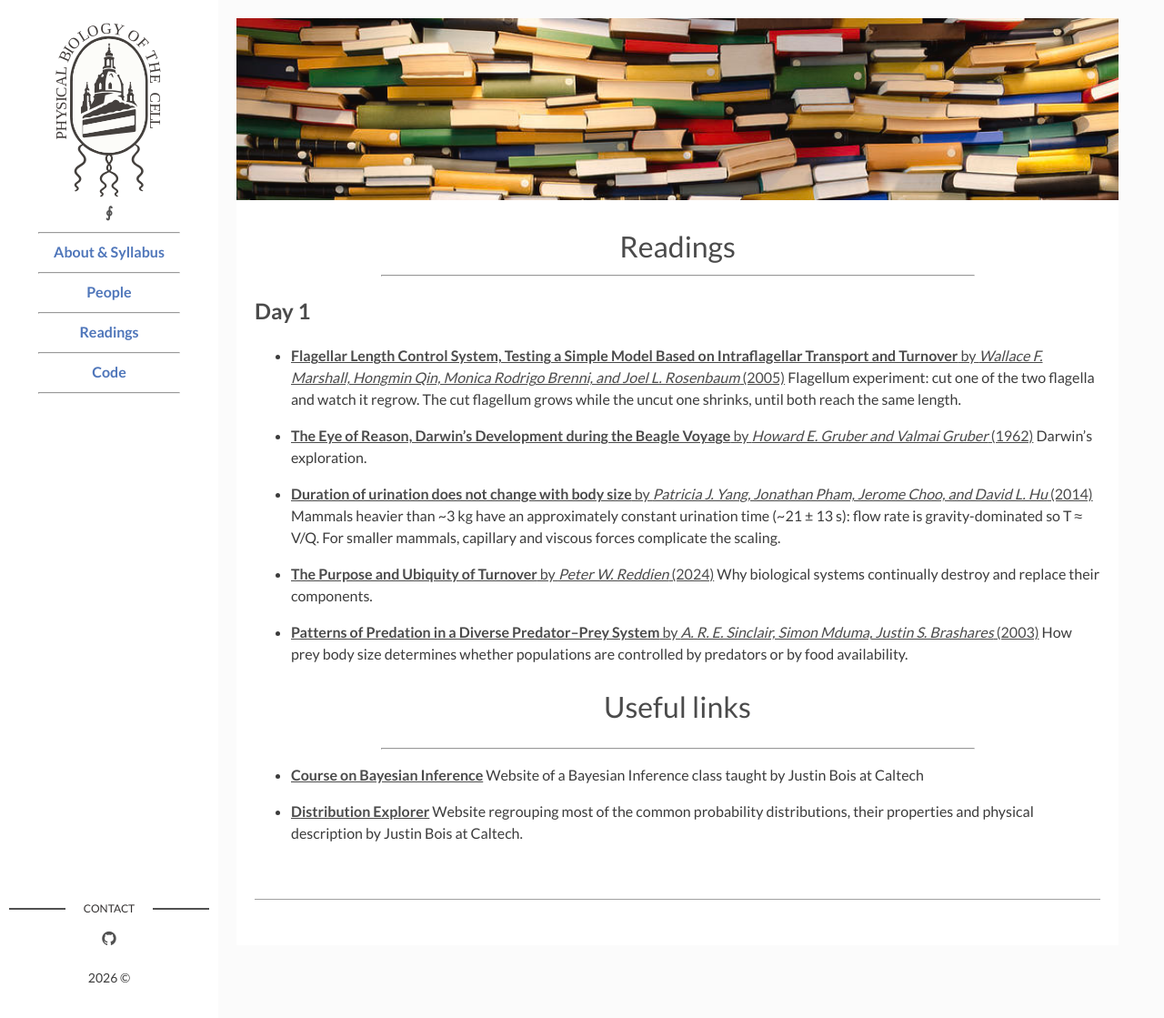
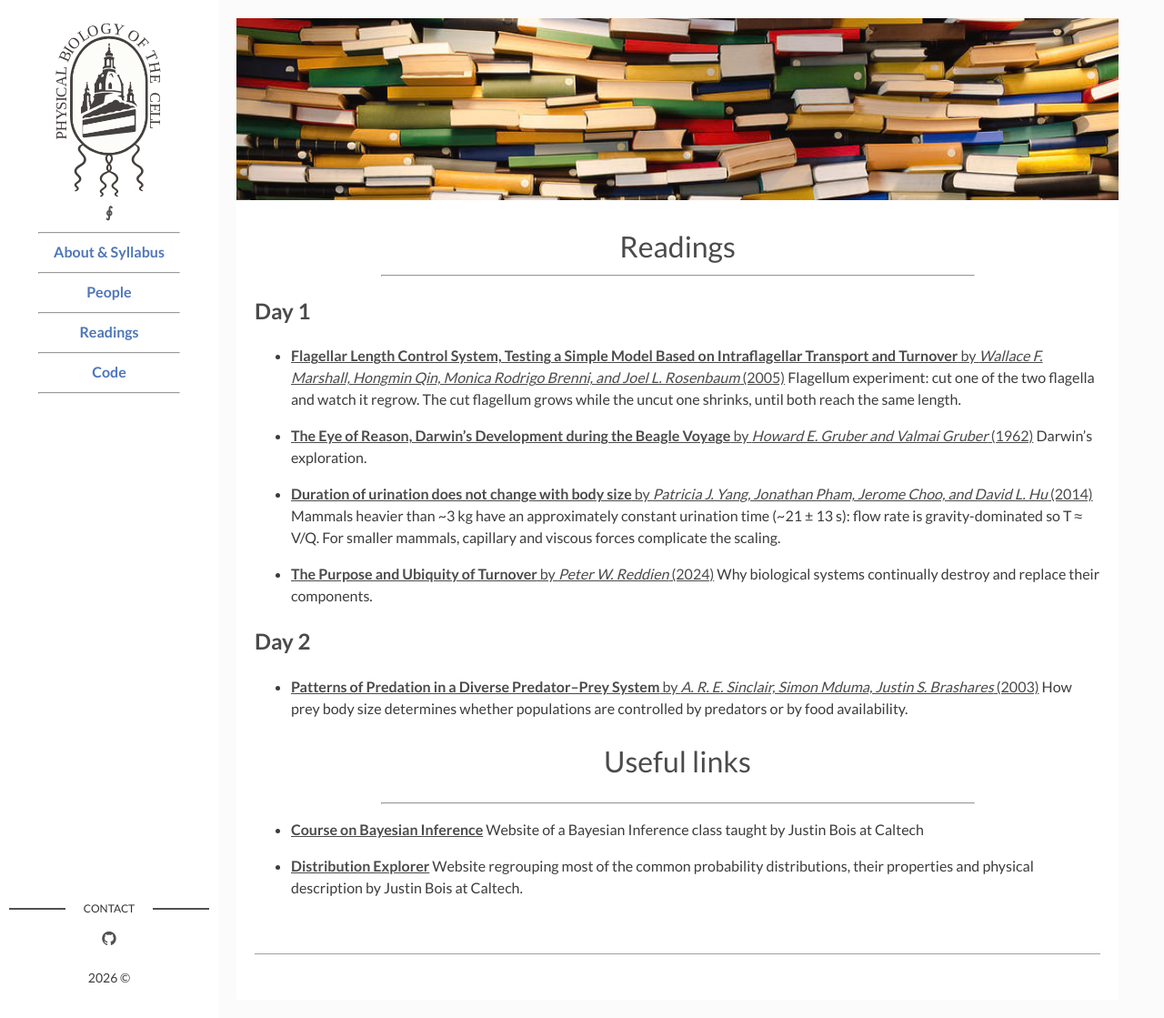
Before and after one commit to RPGroup-PBoC/dresdenPBoC2026, a Jekyll site: the page built from page03_readings.md, in a window 1280 px wide and 1119 px high. Shown: the whole window at 91% size. Built offline with Jekyll 4.4.1, drawn with Linux system fonts in a browser that asks for light colours.

Commit message:
day 2 in readings

```diff
--- a/_data/readings.yaml
+++ b/_data/readings.yaml
@@ -31,7 +31,7 @@ Day 1:
    link: Reddien2024.pdf
    description: >
         Why biological systems continually destroy and replace their components.
-
+Day 2:
  - pub:
    title: "Patterns of Predation in a Diverse Predator–Prey System"
    authors: A. R. E. Sinclair, Simon Mduma, Justin S. Brashares
```
